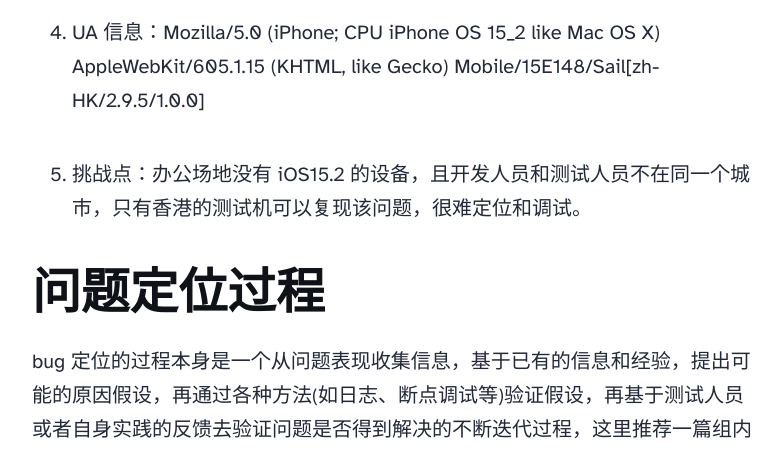
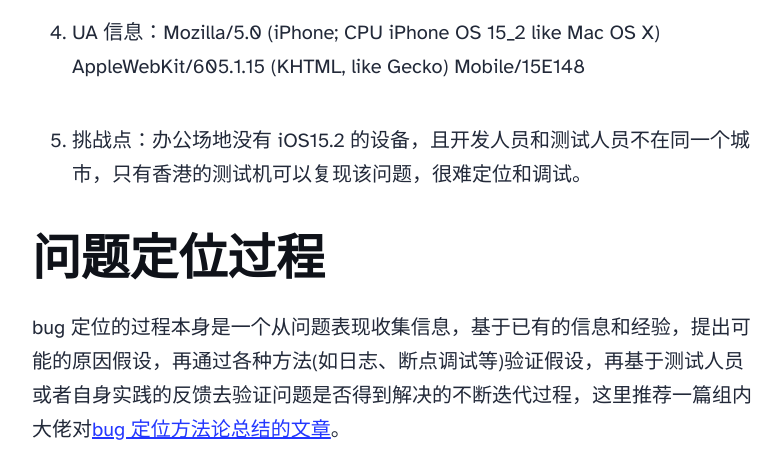
Before and after one commit to phil668/Phil-s-Blog, an Astro site: page /blog/boc-pay-bug in a window 1280 px wide. Shown: the part 1410-1861 px from the top of the page, without its empty margins (248-1030 px from the left). Built offline with nearby package versions, Linux system fonts and the light colour scheme; Astro itself is replaced by a stand-in of ours.

Commit message:
feat: mask

```diff
--- a/src/content/blog/boc-pay-bug.mdx
+++ b/src/content/blog/boc-pay-bug.mdx
@@ -18,7 +18,7 @@ heroImage: "/pexels-trace-hudson.jpg"
    <img src="https://public.litong.life/yue/1.jpg" alt="1" style="height: 500px;"/>
 
 4. UA 信息：Mozilla/5.0 (iPhone; CPU iPhone OS 15_2 like Mac OS X)
-   AppleWebKit/605.1.15 (KHTML, like Gecko) Mobile/15E148/Sail[zh-HK/2.9.5/1.0.0]
+   AppleWebKit/605.1.15 (KHTML, like Gecko) Mobile/15E148
 
 5. 挑战点：办公场地没有 iOS15.2 的设备，且开发人员和测试人员不在同一个城市，只有香港的测试机可以复现该问题，很难定位和调试。
 
```
